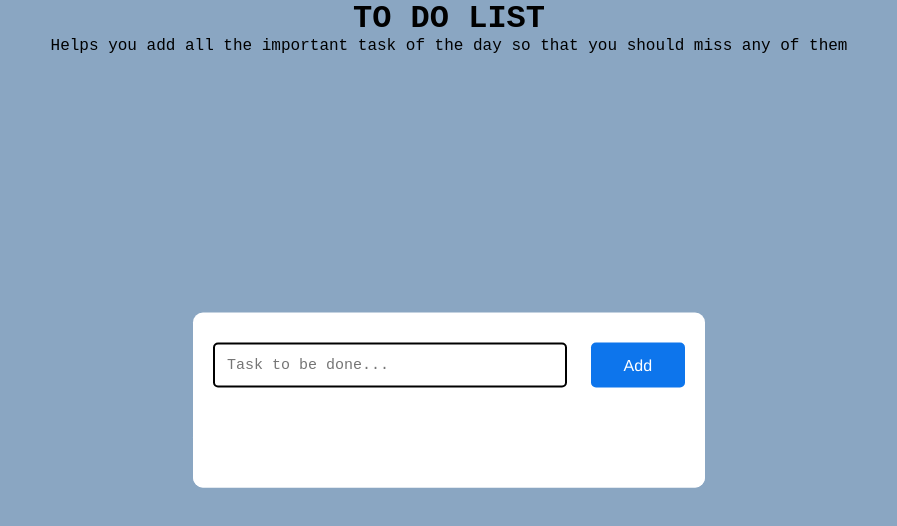
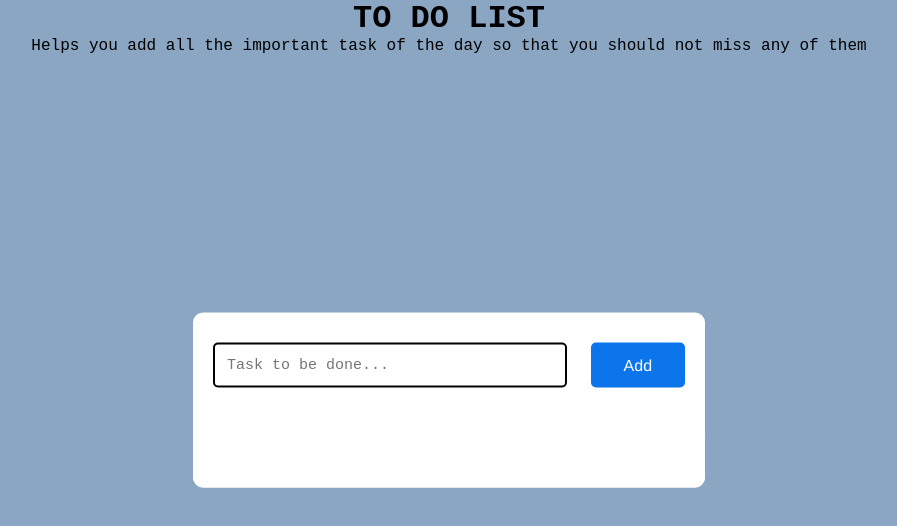
Before and after one commit to pro2003/todo-list, a plain HTML site: page index.html in a window 1280 px wide. Shown: the whole page, without its empty margins (191-1088 px from the left). Drawn offline with Linux system fonts and the light colour scheme.

Commit message:
Update index.html

```diff
--- a/index.html
+++ b/index.html
@@ -15,7 +15,7 @@
 <body>
     <h1>TO DO LIST</h1>
     <div>
-        <p id="para">Helps you add all the important task of the day so that you should  miss any of them </p>
+        <p id="para">Helps you add all the important task of the day so that you should not miss any of them </p>
     </div>
     <div class="container">
         <div id="newtask">
```
